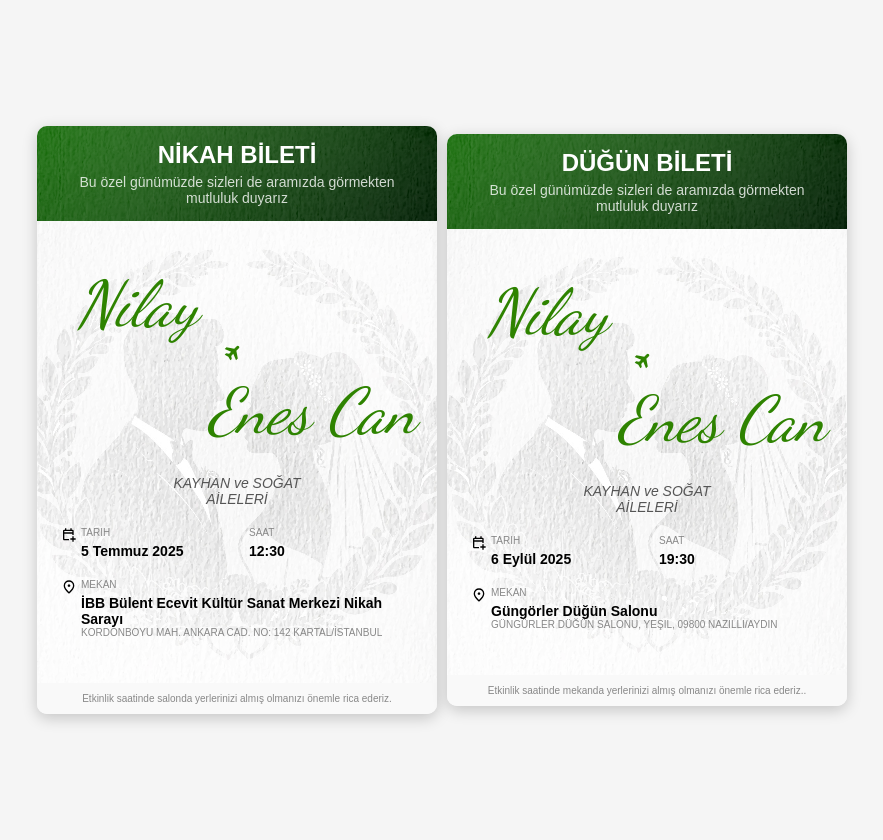
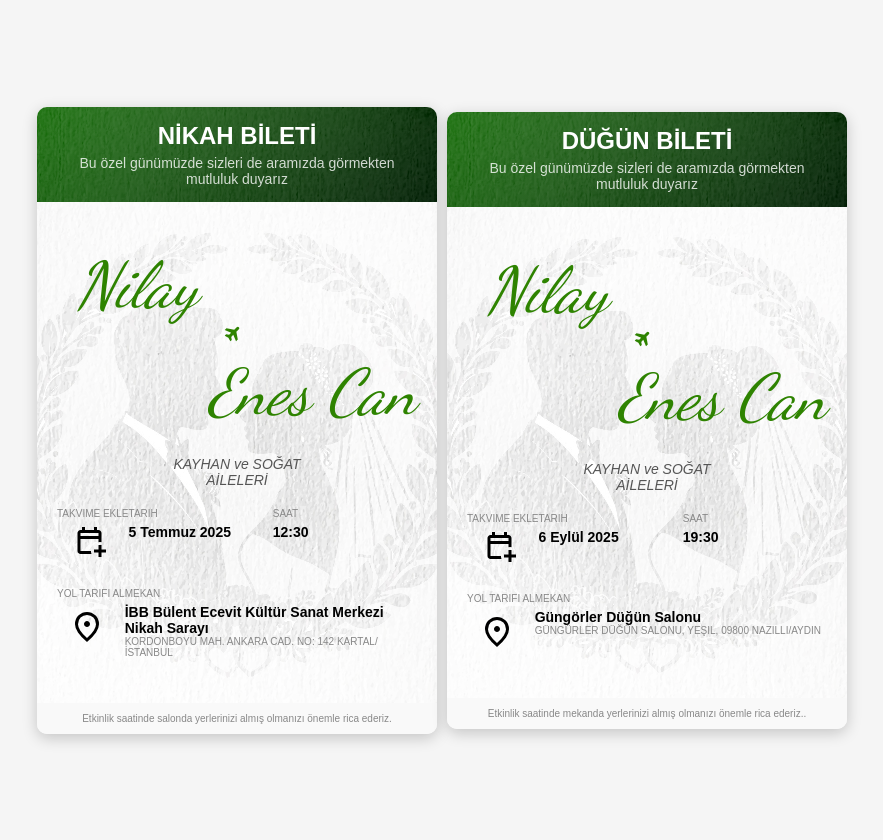
Before and after one commit to nscnkyhn/invitation, a PHP site: page / in a window 1280 px wide. Shown: the whole page, without its empty margins (198-1081 px from the left). Run offline with PHP 8.4, Linux system fonts and the light colour scheme; some web fonts are replaced.

Commit message:
relocate and restyle calendar and location buttons

```diff
--- a/index.html
+++ b/index.html
@@ -30,18 +30,22 @@
         </div>
 
         <div class="info-group">
-            <img class="info-label" src="media/calendar.svg" alt="">
+            <div class="info-section custom-button-wrapper">
+                <div class="info-label">Takvime Ekle</div>
+                <div class="info-value">
+                    <a class="custom-button" target="_blank"
+                       href="https://calendar.google.com/calendar/u/0/r/eventedit?&dates=20250705T123000/20250705T133000&ctz=Europe/Istanbul&text=Enes+Can+ve+Nilay+Kayhan+Nikah%C4%B1&location=%C4%B0BB+B%C3%BClent+Ecevit+K%C3%BClt%C3%BCr+Merkezi&details=Nikah+salonunu+%27Nikah+Saray%C4%B1%27+tabelalar%C4%B1n%C4%B1+takip+ederek+bulabilirsiniz.">
+                        <img class="info-label calendar-icon" src="media/calendar.svg" alt="Takvime Ekle">
+                    </a>
+                </div>
+            </div>
             <div class="info-section">
-                <a target="_blank" href="https://calendar.google.com/calendar/u/0/r/eventedit?&dates=20250705T123000/20250705T133000&ctz=Europe/Istanbul&text=Enes+Can+ve+Nilay+Kayhan+Nikah%C4%B1&location=%C4%B0BB+B%C3%BClent+Ecevit+K%C3%BClt%C3%BCr+Merkezi&details=Nikah+salonunu+%27Nikah+Saray%C4%B1%27+tabelalar%C4%B1n%C4%B1+takip+ederek+bulabilirsiniz.">
                 <div class="info-label">Tarih</div>
                 <div class="info-value">5 Temmuz 2025</div>
-                </a>
             </div>
             <div class="info-section">
-                <a target="_blank" href="https://calendar.google.com/calendar/u/0/r/eventedit?&dates=20250705T123000/20250705T133000&ctz=Europe/Istanbul&text=Enes+Can+ve+Nilay+Kayhan+Nikah%C4%B1&location=%C4%B0BB+B%C3%BClent+Ecevit+K%C3%BClt%C3%BCr+Merkezi&details=Nikah+salonunu+%27Nikah+Saray%C4%B1%27+tabelalar%C4%B1n%C4%B1+takip+ederek+bulabilirsiniz.">
                 <div class="info-label">Saat</div>
                 <div class="info-value">12:30</div>
-                </a>
             </div>
             <!--
                         <div class="info-section">
@@ -52,14 +56,20 @@
         </div>
 
         <div class="info-group">
-            <img class="info-label" src="media/location.svg" alt="">
-            <a target="_blank" href="https://maps.google.com/maps?q=İBB Bülent Ecevit Kültür Merkezi">
+            <div class="info-section custom-button-wrapper">
+                <div class="info-label">Yol Tarifi Al</div>
+                <div class="info-value">
+                    <a class="custom-button" target="_blank"
+                       href="https://maps.google.com/maps?q=İBB Bülent Ecevit Kültür Merkezi">
+                        <img class="info-label maps-icon" src="media/location.svg" alt="Yol Tarifi Al">
+                    </a>
+                </div>
+            </div>
             <div class="info-section">
                 <div class="info-label">Mekan</div>
                 <div class="info-value">İBB Bülent Ecevit Kültür Sanat Merkezi Nikah Sarayı</div>
                 <div class="info-label">Kordonboyu Mah. Ankara Cad. No: 142 Kartal/İstanbul</div>
             </div>
-            </a>
         </div>
     </div>
 
@@ -87,30 +97,40 @@
         </div>
 
         <div class="info-group">
-            <img class="info-label" src="media/calendar.svg" alt="">
+            <div class="info-section custom-button-wrapper">
+                <div class="info-label">Takvime Ekle</div>
+                <div class="info-value">
+                    <a class="custom-button" target="_blank"
+                       href="https://calendar.google.com/calendar/u/0/r/eventedit?&dates=20250906T193000/20250906T233000&ctz=Europe/Istanbul&text=Enes+Can+ve+Nilay+Kayhan+D%C3%BC%C4%9F%C3%BCn%C3%BC&location=G%C3%BCng%C3%BCrler+D%C3%BC%C4%9F%C3%BCn+Salonu,+Ye%C5%9Fil,+09800+Nazilli/Ayd%C4%B1n">
+                        <img class="info-label calendar-icon" src="media/calendar.svg" alt="Takvime Ekle">
+                    </a>
+                </div>
+            </div>
             <div class="info-section">
-                <a target="_blank" href="https://calendar.google.com/calendar/u/0/r/eventedit?&dates=20250906T193000/20250906T233000&ctz=Europe/Istanbul&text=Enes+Can+ve+Nilay+Kayhan+D%C3%BC%C4%9F%C3%BCn%C3%BC&location=G%C3%BCng%C3%BCrler+D%C3%BC%C4%9F%C3%BCn+Salonu,+Ye%C5%9Fil,+09800+Nazilli/Ayd%C4%B1n">
                 <div class="info-label">Tarih</div>
                 <div class="info-value">6 Eylül 2025</div>
-                </a>
             </div>
             <div class="info-section">
-                <a target="_blank" href="https://calendar.google.com/calendar/u/0/r/eventedit?&dates=20250906T193000/20250906T233000&ctz=Europe/Istanbul&text=Enes+Can+ve+Nilay+Kayhan+D%C3%BC%C4%9F%C3%BCn%C3%BC&location=G%C3%BCng%C3%BCrler+D%C3%BC%C4%9F%C3%BCn+Salonu,+Ye%C5%9Fil,+09800+Nazilli/Ayd%C4%B1n">
                 <div class="info-label">Saat</div>
                 <div class="info-value">19:30</div>
-                </a>
             </div>
         </div>
 
         <div class="info-group flex-start">
-            <img class="info-label" src="media/location.svg" alt="">
-            <a target="_blank" href="https://maps.app.goo.gl/VtbRogTqwTtSkFJ68?g_st=iw">
+            <div class="info-section custom-button-wrapper">
+                <div class="info-label">Yol Tarifi Al</div>
+                <div class="info-value">
+                    <a class="custom-button" target="_blank"
+                       href="https://maps.app.goo.gl/VtbRogTqwTtSkFJ68?g_st=iw">
+                        <img class="info-label maps-icon" src="media/location.svg" alt="Yol Tarifi Al">
+                    </a>
+                </div>
+            </div>
             <div class="info-section">
                 <div class="info-label">Mekan</div>
                 <div class="info-value">Güngörler Düğün Salonu</div>
                 <div class="info-label">Güngürler Düğün Salonu, Yeşil, 09800 Nazilli/Aydın</div>
             </div>
-            </a>
         </div>
     </div>
 
--- a/style.css
+++ b/style.css
@@ -75,7 +75,7 @@ body {
 
 .info-group {
     display: flex;
-    justify-content: space-between;
+    justify-content: space-evenly;
     margin-bottom: 20px;
     align-items: flex-start;
 }
@@ -147,6 +147,24 @@ body {
     text-align: center;
 }
 
+.custom-button-wrapper {
+    display: flex;
+    flex-direction: column;
+    justify-content: flex-start;
+    align-items: flex-end;
+    max-width: fit-content;
+    text-align: center;
+}
+
+.maps-icon {
+    padding-top: 5px;
+    padding-right: 20px;
+}
+
+.calendar-icon {
+    padding-right: 20px;
+}
+
 a {
     color: inherit;
     text-decoration: none;
```
Also changed, not shown: media/calendar.svg, media/location.svg. Lines whose indentation alone changed are shown as unchanged.
